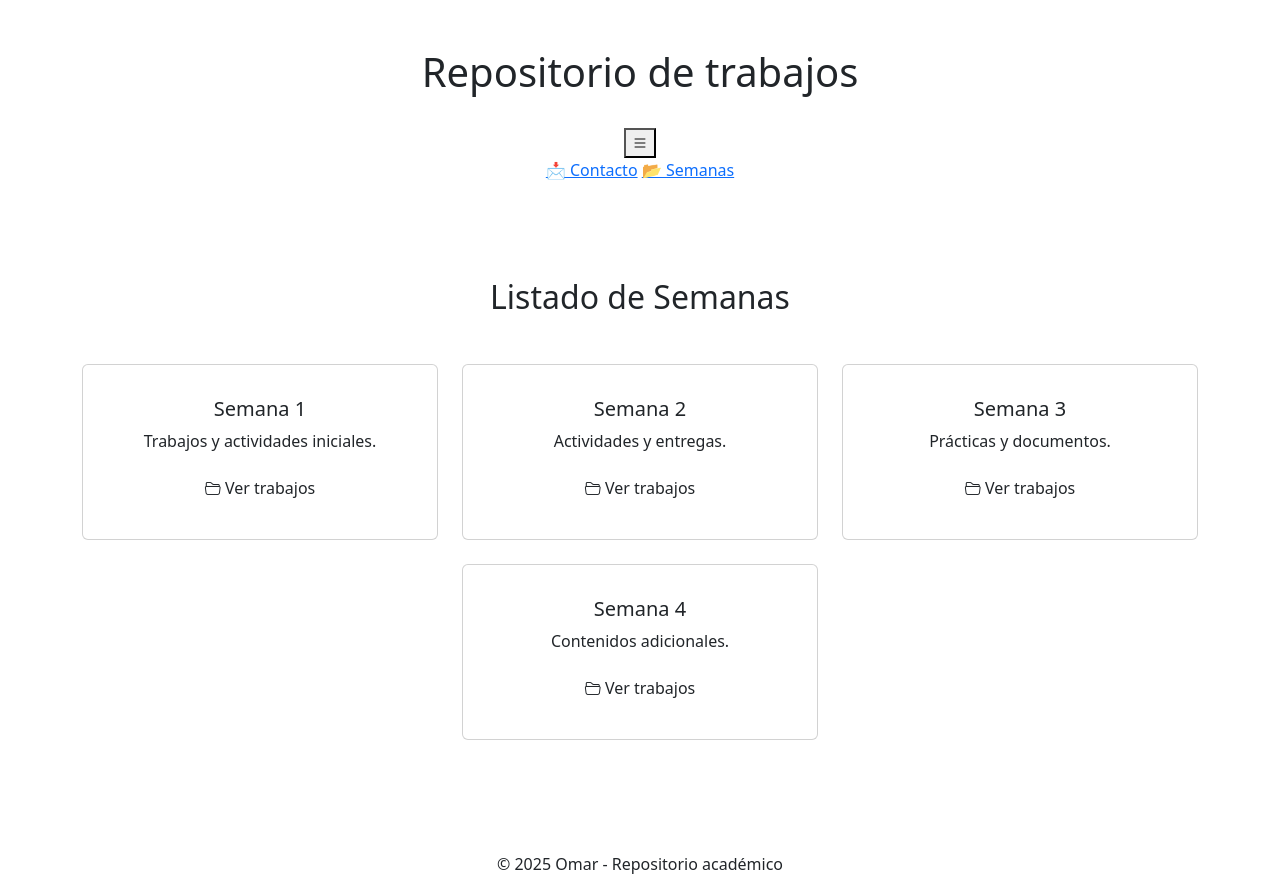
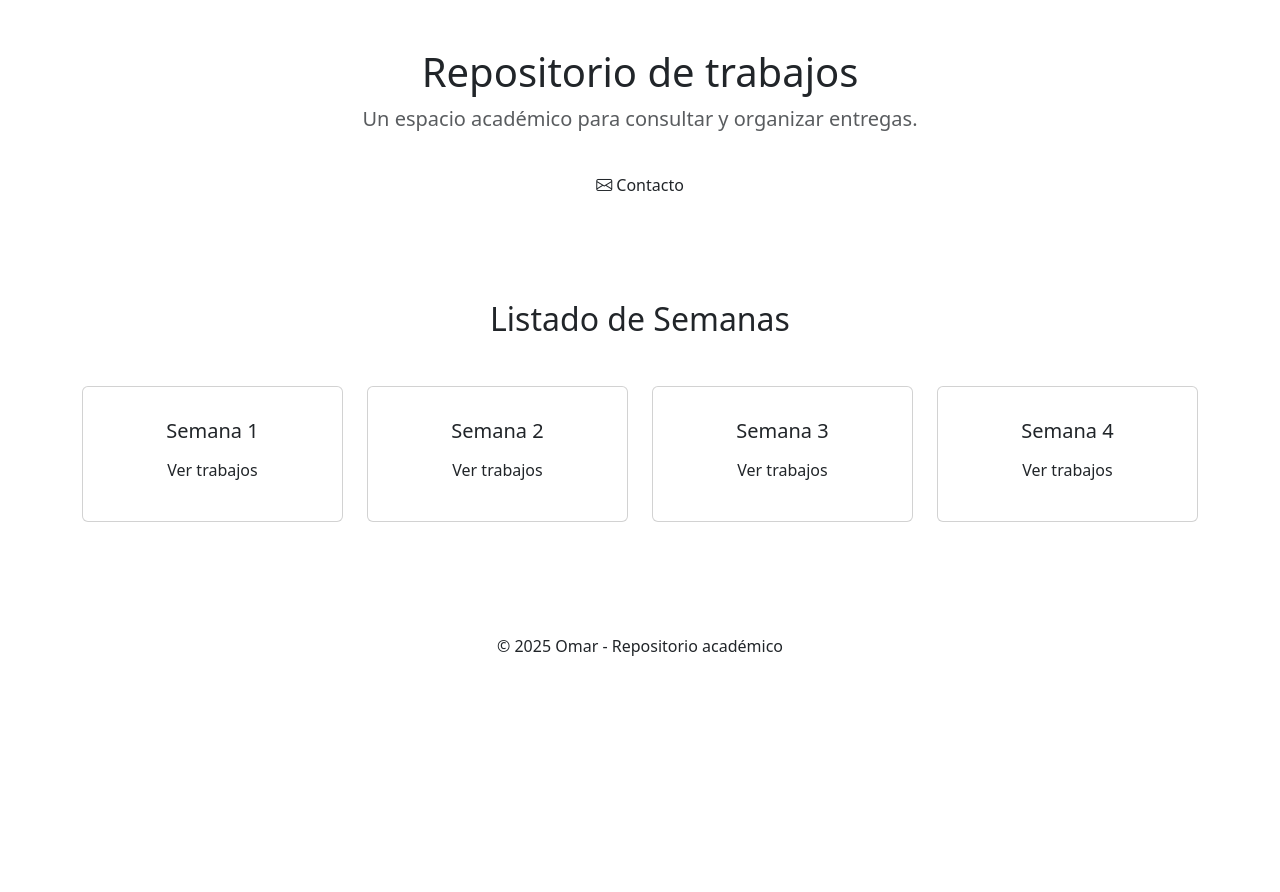
Before and after one commit to omarr01116/trabajo, a PHP site: page / in a window 1280 px wide. Shown: the part 56-948 px from the top of the page. After the commit the page ends 712 px from the top, so only its background shows below. Run offline with PHP 8.4, Linux system fonts and the light colour scheme.

Commit message:
qwerfdsgrd

```diff
--- a/index.html
+++ b/index.html
@@ -25,17 +25,10 @@
   <!-- Hero -->
   <section class="hero text-center py-5">
     <h1>Repositorio de trabajos</h1>
-
-    <!-- Botón hamburguesa -->
-    <button class="menu-btn mt-4">
-      <i class="bi bi-list"></i>
-    </button>
-
-    <!-- Menú desplegable -->
-    <div class="menu-items">
-      <a href="./contacto.html" class="menu-link">📩 Contacto</a>
-      <a href="#semanas" class="menu-link">📂 Semanas</a>
-    </div>
+    <p class="lead text-muted">Un espacio académico para consultar y organizar entregas.</p>
+    <a href="./contacto.html" class="btn btn-contacto mt-3">
+      <i class="bi bi-envelope"></i> Contacto
+    </a>
   </section>
 
   <!-- Secciones de semanas -->
@@ -43,49 +36,45 @@
     <h2 class="text-center mb-5">Listado de Semanas</h2>
     <div class="row justify-content-center g-4">
       <!-- Semana 1 -->
-      <div class="col-md-4">
+      <div class="col-md-3">
         <div class="card text-center p-3">
           <div class="card-body">
             <h5 class="card-title">Semana 1</h5>
-            <p class="card-text">Trabajos y actividades iniciales.</p>
-            <a href="./semana.html?semana=1" class="btn btn-ver">
-              <i class="bi bi-folder2-open"></i> Ver trabajos
+            <a href="./semana.html?semana=1" class="btn btn-semana">
+              Ver trabajos
             </a>
           </div>
         </div>
       </div>
       <!-- Semana 2 -->
-      <div class="col-md-4">
+      <div class="col-md-3">
         <div class="card text-center p-3">
           <div class="card-body">
             <h5 class="card-title">Semana 2</h5>
-            <p class="card-text">Actividades y entregas.</p>
-            <a href="./semana.html?semana=2" class="btn btn-ver">
-              <i class="bi bi-folder2-open"></i> Ver trabajos
+            <a href="./semana.html?semana=2" class="btn btn-semana">
+              Ver trabajos
             </a>
           </div>
         </div>
       </div>
       <!-- Semana 3 -->
-      <div class="col-md-4">
+      <div class="col-md-3">
         <div class="card text-center p-3">
           <div class="card-body">
             <h5 class="card-title">Semana 3</h5>
-            <p class="card-text">Prácticas y documentos.</p>
-            <a href="./semana.html?semana=3" class="btn btn-ver">
-              <i class="bi bi-folder2-open"></i> Ver trabajos
+            <a href="./semana.html?semana=3" class="btn btn-semana">
+              Ver trabajos
             </a>
           </div>
         </div>
       </div>
       <!-- Semana 4 -->
-      <div class="col-md-4">
+      <div class="col-md-3">
         <div class="card text-center p-3">
           <div class="card-body">
             <h5 class="card-title">Semana 4</h5>
-            <p class="card-text">Contenidos adicionales.</p>
-            <a href="./semana.html?semana=4" class="btn btn-ver">
-              <i class="bi bi-folder2-open"></i> Ver trabajos
+            <a href="./semana.html?semana=4" class="btn btn-semana">
+              Ver trabajos
             </a>
           </div>
         </div>
@@ -97,7 +86,5 @@
   <footer class="text-center py-3 mt-5">
     © 2025 Omar - Repositorio académico
   </footer>
-
-  <script src="js/script.js"></script>
 </body>
 </html>
```
Also changed, not shown: css/styles.css (+66 -77 lines).
